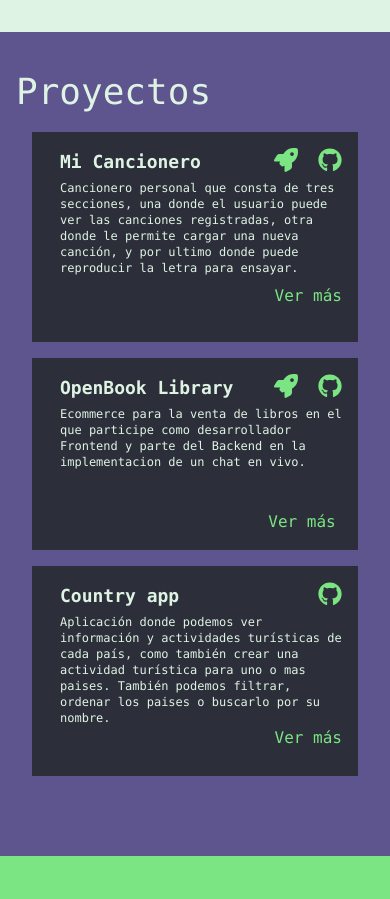
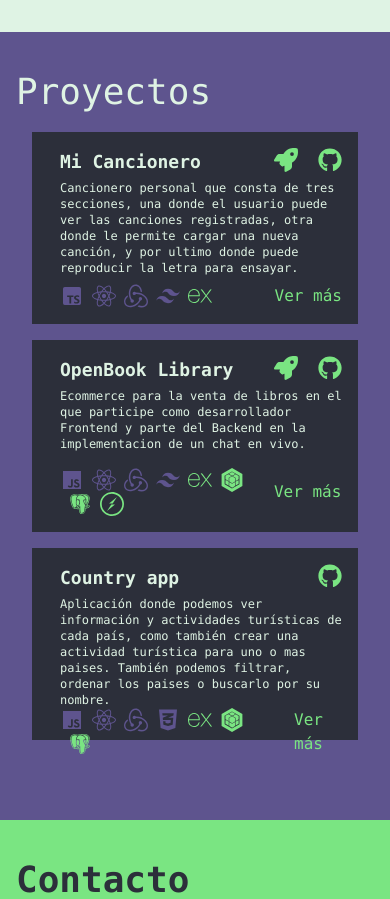
Before and after one commit to KJoaquinklein/Portfolio, a React (Vite) app: page / in a window 390 px wide. Shown: the part 1520-2419 px from the top of the page. Built offline with nearby package versions, Linux system fonts and the light colour scheme.

Commit message:
correcciones 7 final

```diff
--- a/src/App.jsx
+++ b/src/App.jsx
@@ -225,7 +225,7 @@ function App() {
                         className={
                             showMoreMC
                                 ? "bg-black-0 p-4 flex flex-col max-w-[1160px]"
-                                : "bg-black-0 p-4 flex mv:items-start md:items-center max-w-[1160px] mv:h-[210px] md:h-auto"
+                                : "bg-black-0 p-4 flex items-center max-w-[1160px]"
                         }
                     >
                         <img
@@ -263,8 +263,8 @@ function App() {
                                         ultimo donde puede reproducir la letra para ensayar.
                                     </p>
                                 </div>
-                                <div className="flex mv:justify-end md:justify-between">
-                                    <div className=" mv:hidden md:flex text-2xl space-x-2">
+                                <div className="flex justify-between">
+                                    <div className="flex text-2xl space-x-2">
                                         <BiLogoTypescript className="text-purple-0" />
                                         <FaReact className="text-purple-0" />
                                         <SiRedux className="text-purple-0" />
@@ -298,7 +298,7 @@ function App() {
                         className={
                             showMoreOB
                                 ? "bg-black-0 p-4 flex flex-col mt-4 max-w-[1160px]"
-                                : "bg-black-0 p-4 flex mt-4 max-w-[1160px] mv:max-h-[210px] md:h-auto"
+                                : "bg-black-0 p-4 flex mt-4 max-w-[1160px]"
                         }
                     >
                         <img
@@ -334,8 +334,8 @@ function App() {
                                     parte del Backend en la implementacion de un chat en vivo.
                                 </p>
                             </div>
-                            <div className="flex mv:justify-end md:justify-between">
-                                <div className=" mv:hidden md:flex flex-wrap text-2xl space-x-2 ">
+                            <div className="flex justify-between">
+                                <div className="flex flex-wrap text-2xl space-x-2">
                                     <BiLogoJavascript className="text-purple-0" />
                                     <FaReact className="text-purple-0" />
                                     <SiRedux className="text-purple-0" />
@@ -371,7 +371,7 @@ function App() {
                         className={
                             showMoreCA
                                 ? "bg-black-0 p-4 flex flex-col mt-4 max-w-[1160p[x]"
-                                : "bg-black-0 p-4 flex mt-4 max-w-[1160px] mv:h-[210px] md:h-auto"
+                                : "bg-black-0 p-4 flex mt-4 max-w-[1160px]"
                         }
                     >
                         <img
@@ -401,8 +401,8 @@ function App() {
                                     filtrar, ordenar los paises o buscarlo por su nombre.
                                 </p>
                             </div>
-                            <div className="flex mv:justify-end md:justify-between">
-                                <div className=" text-2xl space-x-2 flex-wrap mv:hidden md:flex">
+                            <div className="flex justify-between">
+                                <div className="flex text-2xl space-x-2 flex-wrap">
                                     <BiLogoJavascript className="text-purple-0" />
                                     <FaReact className="text-purple-0" />
                                     <SiRedux className="text-purple-0" />
```
